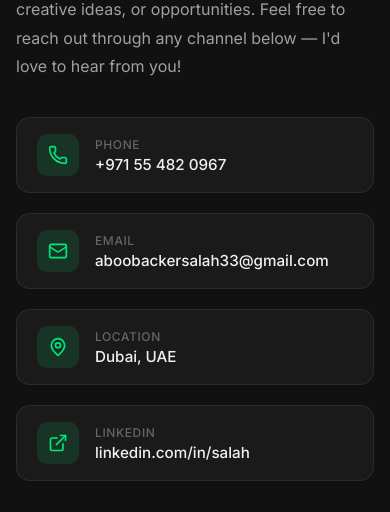
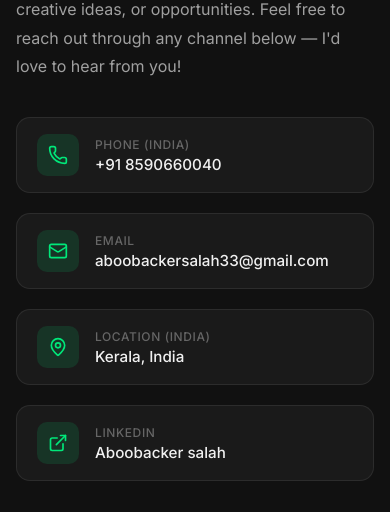
Before and after one commit to ghsalah/portfolio_2, a React (Create React App) app: page / in a window 390 px wide. Shown: the part 7771-8283 px from the top of the page. Built offline with nearby package versions, Linux system fonts and the light colour scheme.

Commit message:
feat(contact): added India phone number, Kerala location, and updated LinkedIn profile link

```diff
--- a/src/components/Contact.jsx
+++ b/src/components/Contact.jsx
@@ -5,11 +5,31 @@ import profileImg from '../assets/banner/aboobacker_salah_1.jpg';
 
 const Contact = () => {
   const contactInfo = [
-    { icon: <Phone size={20} />, label: 'Phone', value: '+971 55 482 0967', link: 'tel:+971554820967' },
-    { icon: <Mail size={20} />, label: 'Email', value: 'aboobackersalah33@gmail.com', link: 'mailto:aboobackersalah33@gmail.com' },
-    { icon: <MapPin size={20} />, label: 'Location', value: 'Dubai, UAE', link: null },
-    { icon: <ExternalLink size={20} />, label: 'LinkedIn', value: 'linkedin.com/in/salah', link: 'https://linkedin.com' },
-  ];
+  {
+    icon: <Phone size={20} />,
+    label: 'Phone (India)',
+    value: '+91 8590660040',
+    link: 'tel:+918590660040'
+  },
+  {
+    icon: <Mail size={20} />,
+    label: 'Email',
+    value: 'aboobackersalah33@gmail.com',
+    link: 'mailto:aboobackersalah33@gmail.com'
+  },
+  {
+    icon: <MapPin size={20} />,
+    label: 'Location (India)',
+    value: 'Kerala, India',
+    link: null
+  },
+  {
+    icon: <ExternalLink size={20} />,
+    label: 'LinkedIn',
+    value: 'Aboobacker salah',
+    link: 'https://www.linkedin.com/in/aboobacker-salah-b51b08383/'
+  },
+];
 
   return (
     <section id="contact" style={{ background: 'var(--bg-secondary)' }}>
```
